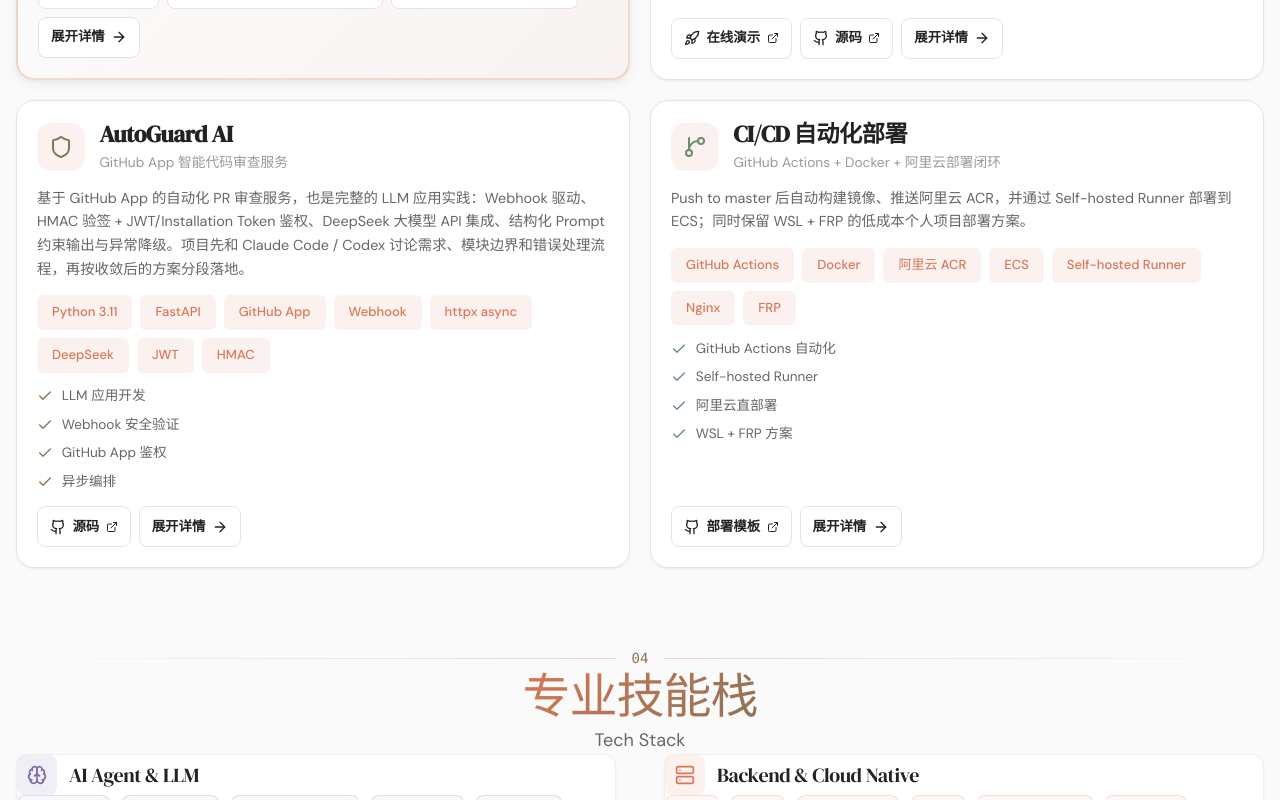
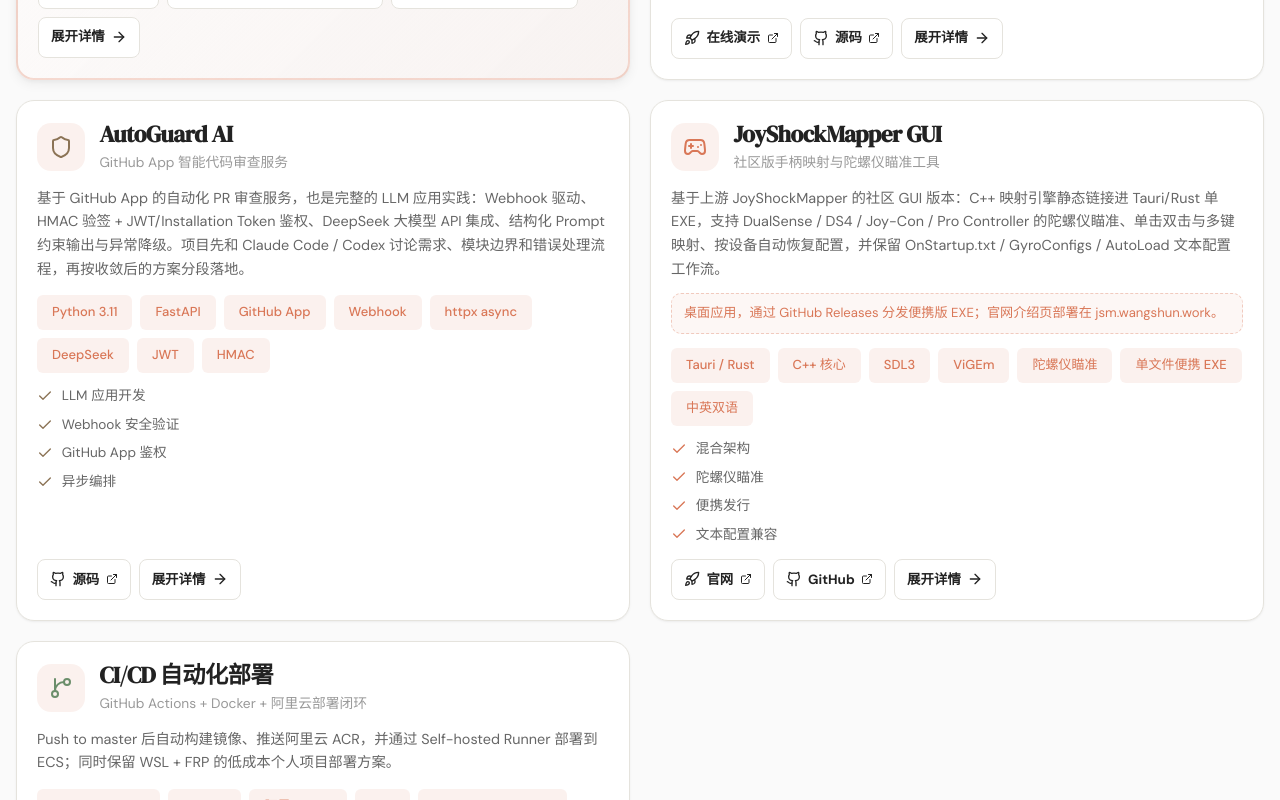
Before and after one commit to wangshun-china/interview-web, a Vue app: page / in a window 1280 px wide. Shown: the part 1880-2680 px from the top of the page. Built offline with nearby package versions, Linux system fonts and the light colour scheme.

Commit message:
feat: add jsm.wangshun.work to gateway cert domains; add JoyShockMapper project card

```diff
--- a/src/components/ProjectsSection.vue
+++ b/src/components/ProjectsSection.vue
@@ -251,6 +251,7 @@
   Code2,
   Lightbulb,
   GitBranch,
+  Gamepad2,
   X,
 } from 'lucide-vue-next'
 
@@ -674,6 +675,34 @@
     ],
     links: [
       { label: '源码', href: 'https://github.com/xixi-box/AutoGuard-AI-Reviewer', icon: Github },
+    ],
+  },
+  {
+    name: 'JoyShockMapper GUI',
+    subtitle: '社区版手柄映射与陀螺仪瞄准工具',
+    featured: false,
+    icon: Gamepad2,
+    color: 'var(--color-accent)',
+    tags: ['Tauri / Rust', 'C++ 核心', 'SDL3', 'ViGEm', '陀螺仪瞄准', '单文件便携 EXE', '中英双语'],
+    summary:
+      '基于上游 JoyShockMapper 的社区 GUI 版本：C++ 映射引擎静态链接进 Tauri/Rust 单 EXE，支持 DualSense / DS4 / Joy-Con / Pro Controller 的陀螺仪瞄准、单击双击与多键映射、按设备自动恢复配置，并保留 OnStartup.txt / GyroConfigs / AutoLoad 文本配置工作流。',
+    availability: '桌面应用，通过 GitHub Releases 分发便携版 EXE；官网介绍页部署在 jsm.wangshun.work。',
+    why:
+      '这个项目补的是“硬件输入到底层系统”的一环：把成熟的开源映射引擎（C++）用 Rust 重写界面层，并通过 C ABI 桥接进同一进程。锻炼 C/C++ 与 Rust 混合工程、驱动级设备交互和桌面 GUI 架构能力。',
+    metrics: [
+      { value: '单EXE', label: 'Tauri/Rust 静态链接 C++ 核心' },
+      { value: '4 系', label: 'DualSense/DS4/Joy-Con/Pro 手柄' },
+      { value: '双语', label: '中英文即时切换' },
+    ],
+    highlights: [
+      { title: '混合架构', detail: 'Rust 负责窗口、设置、托盘与持久化；C++ 核心经 C ABI 桥接处理 SDL 轮询、映射与陀螺仪，无独立后端进程。' },
+      { title: '陀螺仪瞄准', detail: '按住启用鼠标移动，灵敏度/加速/平滑对应原生参数，继承上游成熟算法。' },
+      { title: '便携发行', detail: '单文件 EXE 免安装分发，构建脚本与 CI 自动产出便携版和 SHA256 校验和。' },
+      { title: '文本配置兼容', detail: '保留 OnStartup.txt、OnReset.txt、GyroConfigs、AutoLoad 等原有工作流。' },
+    ],
+    links: [
+      { label: '官网', href: 'https://jsm.wangshun.work', icon: Rocket },
+      { label: 'GitHub', href: 'https://github.com/xixi-box/JoyShockMapper', icon: Github },
     ],
   },
 ]
```
Also changed, not shown: 1 other file (tests, documents, lock files or other folders).
